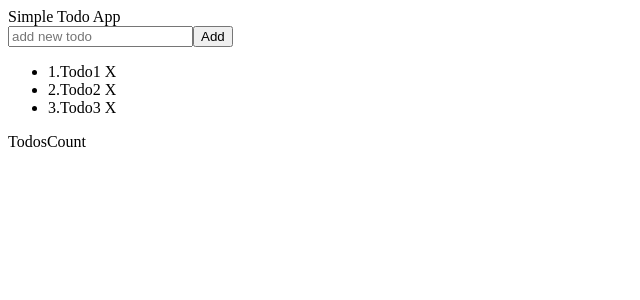
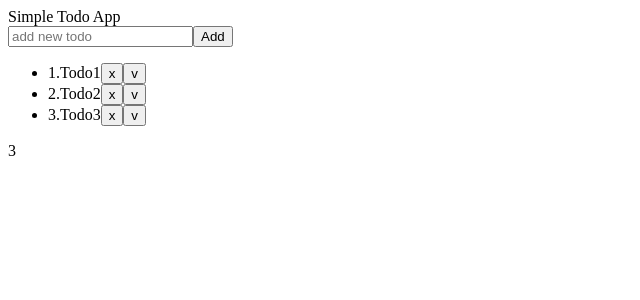
Before and after one commit to bntsv/todo-app_with-cra, a React (Create React App) app: page / in a window 1280 px wide. Shown: the top 300 px of the page, without its empty margins (0-640 px from the left). Built offline with nearby package versions, Linux system fonts and the light colour scheme.

Commit message:
with hardcoded todos, no css

```diff
--- a/src/App.js
+++ b/src/App.js
@@ -17,14 +17,100 @@ import TodosCount from './components/TodosCount';
 // }
 
 class App extends React.Component {
+  constructor(){
+    super()
+
+    this.state = {
+      todos: [
+        {
+            id: 1,
+            title: "Todo1",
+            completed: false
+        },
+        {
+            id: 2,
+            title: "Todo2",
+            completed: false
+        },
+        {
+            id: 3,
+            title: "Todo3",
+            completed: false
+        }
+      ],
+      pendingTodo: {
+        title: ""
+      }
+    }
+
+  }
+
+  handleChange = (e) => {
+    const newTodoTitle = e.target.value;
+    const newTodoID = this.state.todos[(this.state.todos.length)].id*1;
+    const newTodo = {
+        id: newTodoID,
+        title: newTodoTitle,
+        completed: false
+    };
+
+    this.setState((state) => {
+      return { pendingTodo: newTodo }
+    });
+
+  }
+
+  addTodo = (e) => {
+    e.preventDefault();
+
+    this.setState((state) => {
+      return { todos: [...state.todos, state.pendingTodo], pendingTodo: {title: ""} }
+    });
+  }
+
+  removeTodo = (index) => {
+
+    const newState = this.state.todos.filter(todo => {
+      return (this.state.todos.indexOf(todo) !== index)
+    });
+
+    this.setState({
+      todos: newState
+    });
+  }
+
+  toggleCompleted = (index) => {
+
+    const newState = this.state.todos.map((todo,i)=> {
+      if(i==index){
+        todo.completed = !todo.completed;
+      }
+      return todo
+    })
+
+
+    this.setState({
+      todos: newState
+    })
+
+    console.log("toggle changed");
+  }
+
   render() {
     return (
       <div className="page">
         <Header />
         <main className="todoApp">
-          <AddTodo />
-          <TodoList />
-          <TodosCount />
+          <AddTodo
+          todosArr = {this.state.todos}
+          pendingTodo = {this.state.pendingTodo}
+          newTodo = {this.handleChange}
+          addTodo = {this.addTodo}/>
+          <TodoList
+          todosArr = {this.state.todos}
+          removeTodo = {this.removeTodo}
+          toggleCompleted = {this.toggleCompleted}/>
+          <TodosCount todosLength = {this.state.todos.length}/>
         </main>
       </div>
     );
--- a/src/components/AddTodo.js
+++ b/src/components/AddTodo.js
@@ -1,16 +1,26 @@
 import React from 'react';
 
-const clickHandler = (e) => {
-  // console.dir(e.target);
+class AddTodo extends React.Component {
+  constructor (props) {
+    super(props)
+
+  }
+
+  render(){
+    return (
+      <div>
+        <form onSubmit = {this.props.addTodo}>
+          <input
+          type="text"
+          placeholder="add new todo"
+          value = {this.props.pendingTodo.title}
+          onChange={this.props.newTodo}/>
+          <button>Add</button>
+        </form>
+      </div>
+    );
+  }
 }
 
-function AddTodo() {
-  return (
-    <div>
-      <input type="text" placeholder="add new todo" />
-      <button onClick={clickHandler}>Add</button>
-    </div>
-  );
-}
 
 export default AddTodo;
--- a/src/components/TodoItem.js
+++ b/src/components/TodoItem.js
@@ -2,7 +2,10 @@ import React from 'react';
 
 function TodoItem(props) {
   return (
-    <li >{props.todo.id}.{props.todo.title} <span>X</span></li>
+    <li >{props.todo.id}.{props.todo.title}
+    <button onClick = {()=>props.removeTodo(props.index)}>x</button>
+    <button onClick = {()=>props.toggleCompleted(props.index)}>v</button>
+    </li>
   );
 }
 
--- a/src/components/TodoList.js
+++ b/src/components/TodoList.js
@@ -1,28 +1,16 @@
 import React from 'react';
 import TodoItem from './TodoItem';
 
-const todos = [
-    {
-        id: 1,
-        title: "Todo1",
-        completed: false
-    },
-    {
-        id: 2,
-        title: "Todo2",
-        completed: false
-    },
-    {
-        id: 3,
-        title: "Todo3",
-        completed: false
-    }
-];
-
-function TodoList() {
+function TodoList(props) {
     return (
         <ul>
-            {todos.map(todo => <TodoItem key={todo.id} todo={todo} />)}
+            {props.todosArr.map((todo, index) =>
+            <TodoItem
+            key={todo.id}
+            index={index}
+            todo={todo}
+            removeTodo = {props.removeTodo}
+            toggleCompleted = {props.toggleCompleted} />)}
         </ul>
     );
 }
--- a/src/components/TodosCount.js
+++ b/src/components/TodosCount.js
@@ -1,9 +1,9 @@
 import React from 'react';
 
-function TodosCount() {
+function TodosCount(props) {
   return (
     <div>
-      TodosCount
+      {props.todosLength}
     </div>
   );
 }
```
